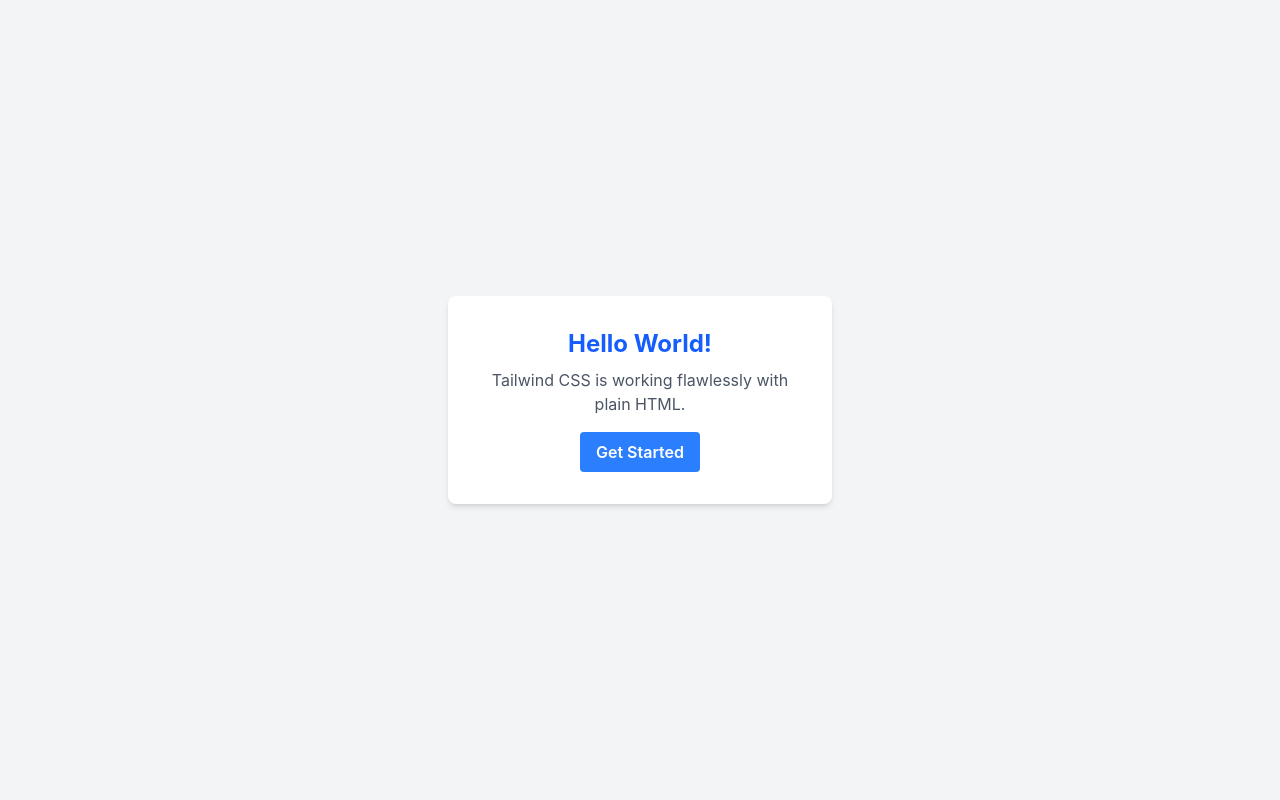
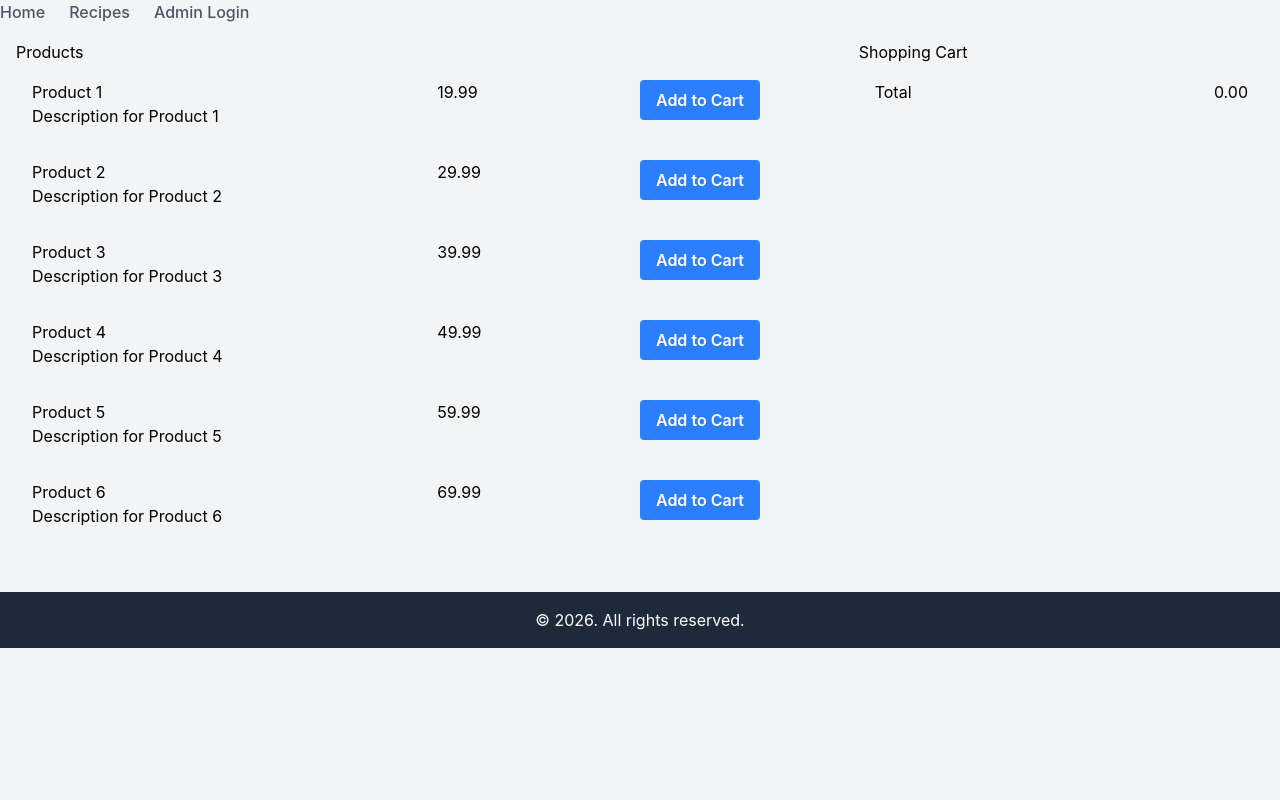
Before and after one commit to CheirmaDurai/python-django, a Django app: template app/pages/templates/pages/recipes.html in a window 1280 px wide. Run offline with Django 3.2, Linux system fonts and the light colour scheme; the template is opened without the code that fills it, so the values that code supplies are empty.

Commit message:
added the recipe html and js files.

```diff
--- a/app/pages/static/pages/css/output.css
+++ b/app/pages/static/pages/css/output.css
@@ -8,15 +8,19 @@
       "Segoe UI Symbol", "Noto Color Emoji";
     --font-mono: ui-monospace, SFMono-Regular, Menlo, Monaco, Consolas, "Liberation Mono",
       "Courier New", monospace;
+    --color-emerald-500: oklch(69.6% 0.17 162.48);
     --color-blue-500: oklch(62.3% 0.214 259.815);
     --color-blue-600: oklch(54.6% 0.245 262.881);
     --color-gray-100: oklch(96.7% 0.003 264.542);
     --color-gray-600: oklch(44.6% 0.03 256.802);
+    --color-gray-800: oklch(27.8% 0.033 256.848);
+    --color-gray-900: oklch(21% 0.034 264.665);
     --color-white: #fff;
     --spacing: 0.25rem;
     --container-sm: 24rem;
     --text-2xl: 1.5rem;
     --text-2xl--line-height: calc(2 / 1.5);
+    --font-weight-medium: 500;
     --font-weight-semibold: 600;
     --font-weight-bold: 700;
     --radius-lg: 0.5rem;
@@ -178,6 +182,33 @@
   .static {
     position: static;
   }
+  .col-span-2 {
+    grid-column: span 2 / span 2;
+  }
+  .container {
+    width: 100%;
+    @media (width >= 40rem) {
+      max-width: 40rem;
+    }
+    @media (width >= 48rem) {
+      max-width: 48rem;
+    }
+    @media (width >= 64rem) {
+      max-width: 64rem;
+    }
+    @media (width >= 80rem) {
+      max-width: 80rem;
+    }
+    @media (width >= 96rem) {
+      max-width: 96rem;
+    }
+  }
+  .mx-auto {
+    margin-inline: auto;
+  }
+  .mt-8 {
+    margin-top: calc(var(--spacing) * 8);
+  }
   .mb-2 {
     margin-bottom: calc(var(--spacing) * 2);
   }
@@ -187,17 +218,38 @@
   .flex {
     display: flex;
   }
+  .grid {
+    display: grid;
+  }
   .min-h-screen {
     min-height: 100vh;
   }
+  .w-full {
+    width: 100%;
+  }
   .max-w-sm {
     max-width: var(--container-sm);
+  }
+  .grid-cols-2 {
+    grid-template-columns: repeat(2, minmax(0, 1fr));
+  }
+  .grid-cols-3 {
+    grid-template-columns: repeat(3, minmax(0, 1fr));
+  }
+  .grid-cols-4 {
+    grid-template-columns: repeat(4, minmax(0, 1fr));
   }
   .items-center {
     align-items: center;
   }
   .justify-center {
     justify-content: center;
+  }
+  .gap-4 {
+    gap: calc(var(--spacing) * 4);
+  }
+  .gap-6 {
+    gap: calc(var(--spacing) * 6);
   }
   .rounded {
     border-radius: 0.25rem;
@@ -208,11 +260,23 @@
   .bg-blue-500 {
     background-color: var(--color-blue-500);
   }
+  .bg-emerald-500 {
+    background-color: var(--color-emerald-500);
+  }
   .bg-gray-100 {
     background-color: var(--color-gray-100);
   }
+  .bg-gray-800 {
+    background-color: var(--color-gray-800);
+  }
   .bg-white {
     background-color: var(--color-white);
+  }
+  .p-4 {
+    padding: calc(var(--spacing) * 4);
+  }
+  .p-6 {
+    padding: calc(var(--spacing) * 6);
   }
   .p-8 {
     padding: calc(var(--spacing) * 8);
@@ -223,8 +287,14 @@
   .py-2 {
     padding-block: calc(var(--spacing) * 2);
   }
+  .py-4 {
+    padding-block: calc(var(--spacing) * 4);
+  }
   .text-center {
     text-align: center;
+  }
+  .text-right {
+    text-align: right;
   }
   .text-2xl {
     font-size: var(--text-2xl);
@@ -233,6 +303,10 @@
   .font-bold {
     --tw-font-weight: var(--font-weight-bold);
     font-weight: var(--font-weight-bold);
+  }
+  .font-medium {
+    --tw-font-weight: var(--font-weight-medium);
+    font-weight: var(--font-weight-medium);
   }
   .font-semibold {
     --tw-font-weight: var(--font-weight-semibold);
@@ -256,6 +330,11 @@
     transition-timing-function: var(--tw-ease, var(--default-transition-timing-function));
     transition-duration: var(--tw-duration, var(--default-transition-duration));
   }
+  .transition-colors {
+    transition-property: color, background-color, border-color, outline-color, text-decoration-color, fill, stroke, --tw-gradient-from, --tw-gradient-via, --tw-gradient-to;
+    transition-timing-function: var(--tw-ease, var(--default-transition-timing-function));
+    transition-duration: var(--tw-duration, var(--default-transition-duration));
+  }
   .duration-200 {
     --tw-duration: 200ms;
     transition-duration: 200ms;
@@ -263,6 +342,9 @@
   @media (hover: hover) {
     .hover\:bg-blue-600:hover {
       background-color: var(--color-blue-600);
+    }
+    .hover\:text-gray-900:hover {
+      color: var(--color-gray-900);
     }
   }
 }
--- /dev/null
+++ b/app/pages/static/pages/js/recipes.js
@@ -0,0 +1,114 @@
+class Product {
+    constructor(id, name, description, price) {
+        this.id = id;
+        this.name = name;
+        this.description = description;
+        this.price = price;
+        this.quantity = 1;
+    }
+}
+
+class ProductItem extends Product {
+    constructor(id, name, description, price) {
+        super(id, name, description, price);
+    }
+
+    render = () => {
+        const htmlString = `
+            <div class="grid grid-cols-4 gap-4 p-4 product" data-id="${this.id}">
+                <div class="col-span-2">
+                    <div class="product-name">${this.name}</div>
+                    <div class="product-description">${this.description}</div>
+                </div>
+                <div class="col-span-1 product-price">${this.price.toFixed(2)}</div>
+                <div class="col-span-1 button-container">
+                    <button id="btn-add-to-cart" class="add-to-cart bg-blue-500 hover:bg-blue-600 text-white font-semibold py-2 px-4 rounded transition duration-200">Add to Cart</button>
+                </div>
+            </div>
+        `;
+
+        const productList = document.getElementById("products");
+        productList.insertAdjacentHTML("beforeend", htmlString);
+    }
+
+    attachEventListeners = () => {
+        const addToCartButton = document.querySelector(`.product[data-id="${this.id}"] .add-to-cart`);
+        addToCartButton.addEventListener("click", () => {
+            cart.addItem(this);
+        });
+    }
+}
+
+class Cart {
+    constructor() {
+        this.items = [];
+    }
+
+    addItem(productItem) {
+        const existingItem = this.items.find(item => item.id === productItem.id);
+        if (existingItem) {
+            existingItem.quantity ++;
+        } else {
+            this.items.push(
+                new Product(productItem.id, productItem.name, productItem.description, productItem.price)
+            );
+        }
+        this.updateCartDisplay();
+    }
+
+    removeItem(productId) {
+        this.items = this.items.filter(item => item.id !== productId);
+        this.updateCartDisplay();
+    }
+
+    attachedRemoveEventListener(productId) {
+        const removeButton = document.querySelector(`.cart-product[data-id="${productId}"] .remove-from-cart`);
+        if (removeButton) {
+            removeButton.addEventListener("click", () => {
+                this.removeItem(productId);
+            });
+        }
+    }
+
+    updateCartDisplay() {
+        const cartList = document.getElementById("cart-products");
+        cartList.innerHTML = "";
+
+        let totalAmount = 0;
+
+        this.items.forEach(item => {
+            const htmlString = `
+                <div class="grid grid-cols-4 gap-4 p-4 cart-product" data-id="${item.id}">
+                    <div class="product-name">${item.name}</div>
+                    <div class="product-price">${item.price.toFixed(2)}</div>
+                    <div class="product-quantity">${item.quantity}</div>
+                    <div class="button-container">
+                        <button id="btn-remove-from-cart" class="remove-from-cart bg-blue-500 hover:bg-blue-600 text-white font-semibold py-2 px-4 rounded transition duration-200">Remove</button>
+                    </div>
+                </div>
+            `;
+            cartList.insertAdjacentHTML("beforeend", htmlString);
+            totalAmount += item.price * item.quantity;
+
+            this.attachedRemoveEventListener(item.id);
+        });
+
+        document.getElementById("total-amount").textContent = totalAmount.toFixed(2);
+    }
+}
+
+const cart = new Cart();
+
+const productItems = [
+    new ProductItem(1, "Product 1", "Description for Product 1", 19.99),
+    new ProductItem(2, "Product 2", "Description for Product 2", 29.99),
+    new ProductItem(3, "Product 3", "Description for Product 3", 39.99),
+    new ProductItem(4, "Product 4", "Description for Product 4", 49.99),
+    new ProductItem(5, "Product 5", "Description for Product 5", 59.99),
+    new ProductItem(6, "Product 6", "Description for Product 6", 69.99),
+];
+
+productItems.forEach(item => {
+    item.render();
+    item.attachEventListeners();
+});
--- a/app/pages/templates/pages/recipes.html
+++ b/app/pages/templates/pages/recipes.html
@@ -1,23 +1,44 @@
 {% load static %}
 <!DOCTYPE html>
 <html lang="en">
+
 <head>
     <meta charset="UTF-8">
     <meta name="viewport" content="width=device-width, initial-scale=1.0">
     <title>Tailwind Play</title>
     <link rel="stylesheet" href="{% static 'pages/css/output.css' %}">
     <link rel="stylesheet" href="{% static 'pages/css/style.css' %}">
-  <script type="text/javascript" src="{% static 'pages/js/script.js' %}"></script>
 </head>
-<body class="bg-gray-100 flex items-center justify-center min-h-screen">
 
-  <div class="bg-white p-8 rounded-lg shadow-md max-w-sm text-center">
-    <h1 class="text-2xl font-bold text-blue-600 mb-2">Hello World!</h1>
-    <p class="text-gray-600 mb-4">Tailwind CSS is working flawlessly with plain HTML.</p>
-    <button class="bg-blue-500 hover:bg-blue-600 text-white font-semibold py-2 px-4 rounded transition duration-200">
-      Get Started
-    </button>
+<body class="bg-gray-100 items-center justify-center min-h-screen">
+    <header>
+        <nav class="flex items-center gap-6">
+            <a href="#" class="text-gray-600 hover:text-gray-900 font-medium transition-colors">Home</a>
+            <a href="#" class="text-gray-600 hover:text-gray-900 font-medium transition-colors">Recipes</a>
+            <a href="#" class="text-gray-600 hover:text-gray-900 font-medium transition-colors">Admin Login</a>
+        </nav>
+    </header>
+    <div id="prodcut-container" class="grid grid-cols-3 gap-4 p-4">
+        <section id="product-section" class="col-span-2">
+            <h2>Products</h2>
+            <div id="products"></div>
+        </section>
+        <section id="cart-section">
+            <h2>Shopping Cart</h2>
+            <div id="cart-products"></div>
+            <div class="grid grid-cols-2 gap-4 p-4">
+                <div id="cart-total" class="">Total</div>
+                <div id="total-amount" class="text-right">0.00</div>
+            </div>
+        </section>
     </div>
 
+    <footer class="bg-gray-800 text-white py-4 mt-8">
+        <div class="container mx-auto text-center">
+            &copy; 2026. All rights reserved.
+        </div>
+        <script type="text/javascript" src="{% static 'pages/js/recipes.js' %}"></script>
+        <script type="text/javascript" src="{% static 'pages/js/script.js' %}"></script>
+    </footer>
 </body>
 </html>
```
Lines whose indentation alone changed are shown as unchanged.
